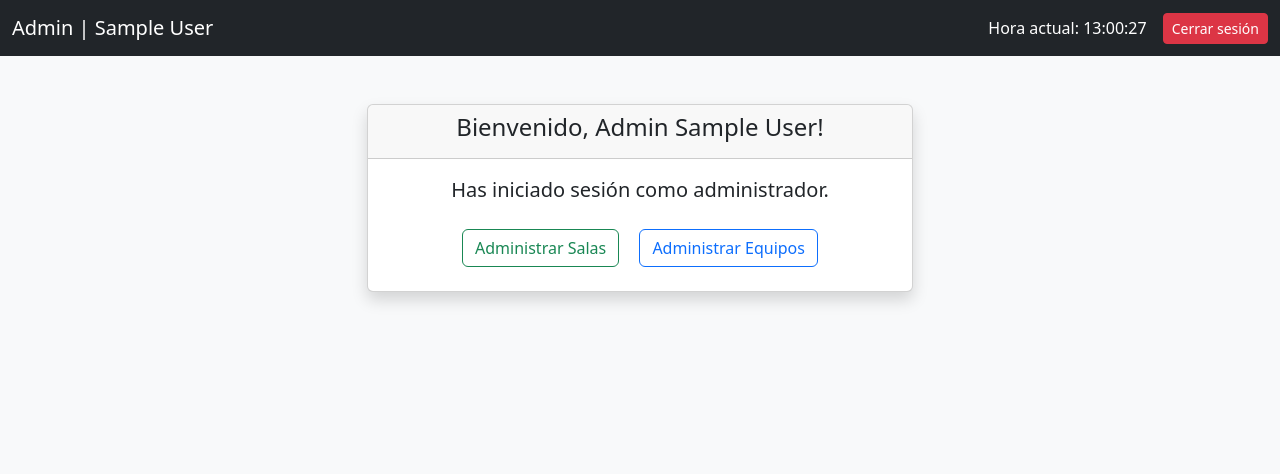
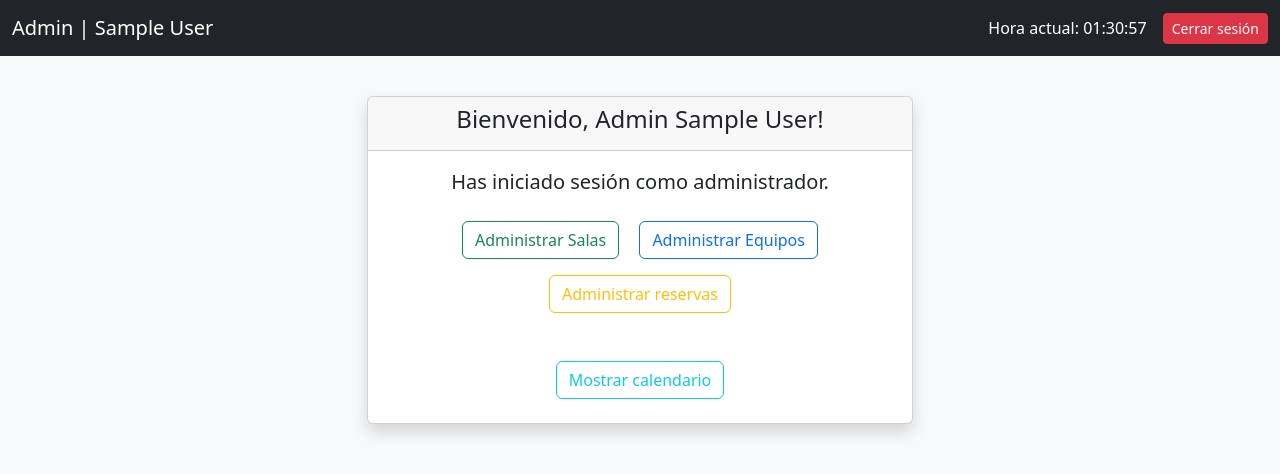
Before and after one commit to SebasRamirez458/Music-BOOKING, a PHP site: page /app/views/admin/admin_home.php in a window 1280 px wide. Shown: the top 474 px of the page. Run offline with PHP 8.4, Linux system fonts and the light colour scheme; the visitor is signed in with stand-in values (Sample User, id 1).

Commit message:
De nuevo la fokin navbar tambien añadi los botones y añadí el current timestamp al usuario

```diff
--- a/app/models/Usuario.php
+++ b/app/models/Usuario.php
@@ -7,7 +7,7 @@ class Usuario {
     }
 
     public function registrar($nombre, $email, $password) {
-        $sql = "INSERT INTO Usuarios (nombre, email, password) VALUES (:nombre, :email, :password)";
+        $sql = "INSERT INTO Usuarios (nombre, email, password, fecha_registro) VALUES (:nombre, :email, :password, CURRENT_TIMESTAMP)";
         $stmt = $this->conn->prepare($sql);
         $stmt->bindParam(':nombre', $nombre);
         $stmt->bindParam(':email', $email);
--- a/app/views/admin/admin_home.php
+++ b/app/views/admin/admin_home.php
@@ -26,6 +26,10 @@ $nombre = $_SESSION['usuario'];
                     <p class="lead">Has iniciado sesión como administrador.</p>
                     <a href="/Music-BOOKING/app/views/admin/manage_rooms.php" class="btn btn-outline-success m-2">Administrar Salas</a>
                     <a href="/Music-BOOKING/app/views/admin/manage_equipment.php" class="btn btn-outline-primary m-2">Administrar Equipos</a>
+                    <a href="/Music-BOOKING/app/views/admin/manage_reservations.php" class="btn btn-outline-warning m-2">Administrar reservas</a>
+                </div>
+                <div class="card-body text-center">
+                    <a href="/Music-BOOKING/app/views/calendario.php" class="btn btn-outline-info m-2">Mostrar calendario</a>
                 </div>
             </div>
         </div>
--- a/app/views/layouts/navbar_in.php
+++ b/app/views/layouts/navbar_in.php
@@ -4,20 +4,47 @@ if (session_status() === PHP_SESSION_NONE) {
 }
 $nombre = isset($_SESSION['usuario']) ? $_SESSION['usuario'] : '';
 $rol = isset($_SESSION['is_admin']) && $_SESSION['is_admin'] ? 'Admin' : 'Usuario';
-// Hora actual en zona horaria -05
+
+// Hora inicial del lado servidor
 $dt = new DateTime('now', new DateTimeZone('America/Bogota'));
 $hora_actual = $dt->format('H:i:s');
 ?>
-<nav class="navbar navbar-expand-lg navbar-dark bg-dark">
+<nav class="navbar navbar-expand-lg navbar-dark bg-dark fixed-top">
   <div class="container-fluid">
     <span class="navbar-brand">
       <?php echo htmlspecialchars($rol); ?> | <?php echo htmlspecialchars($nombre); ?>
     </span>
     <div class="d-flex ms-auto align-items-center">
-      <span class="text-white me-3">Hora actual: <?php echo $hora_actual; ?> </span>
+      <span class="text-white me-3">Hora actual: <span id="hora-actual"><?php echo $hora_actual; ?></span></span>
       <form action="/Music-BOOKING/app/controllers/logout.php" method="POST" class="d-inline">
         <button type="submit" class="btn btn-danger btn-sm">Cerrar sesión</button>
       </form>
     </div>
   </div>
 </nav>
+<br>
+<br>
+
+<script>
+// Función que actualiza la hora cada segundo
+function actualizarHora() {
+  const horaSpan = document.getElementById('hora-actual');
+  const ahora = new Date();
+
+  // Opcional: ajusta a UTC-5 (Bogotá) si el navegador no está en esa zona
+  const opciones = {
+    timeZone: 'America/Bogota',
+    hour12: false,
+    hour: '2-digit',
+    minute: '2-digit',
+    second: '2-digit'
+  };
+
+  const horaFormateada = new Intl.DateTimeFormat('es-CO', opciones).format(ahora);
+  horaSpan.textContent = horaFormateada;
+}
+
+// Actualizar cada segundo
+setInterval(actualizarHora, 1000);
+actualizarHora(); // Llamada inicial
+</script>
```
